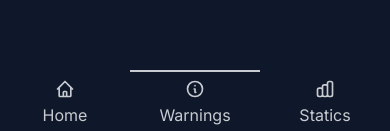
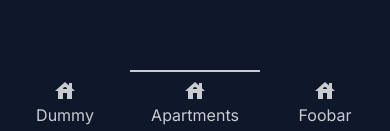
Before and after one commit to oskkos/pongo, a Next.js app: page /apartments/add in a window 390 px wide. Shown: the part 710-841 px from the top of the page. Built offline with nearby package versions, Linux system fonts and the light colour scheme.

Commit message:
feat: :sparkles: Enhance navigation with new links and improve apartment card interactivity

```diff
--- a/src/app/apartments/add/page.tsx
+++ b/src/app/apartments/add/page.tsx
@@ -58,7 +58,7 @@ export default function AddNewApartment() {
   return (
     <div className="flex justify-center items-center">
       {toast.visible && (
-        <div className="toast">
+        <div className="toast z-50">
           <div className={`alert ${toast.type}`}>
             <span>{toast.message}</span>
           </div>
--- a/src/app/layout.tsx
+++ b/src/app/layout.tsx
@@ -3,7 +3,12 @@ import { Metadata } from 'next';
 import './globals.css';
 
 import { Inter } from 'next/font/google';
+import Link from 'next/link';
 import { GiMonkey } from 'react-icons/gi';
+import { MdHouse } from 'react-icons/md';
+
+import { i18n } from '@/lib/i18n';
+import { BottomNavAction, TopNavAction } from './navbarButtons';
 
 const inter = Inter({ subsets: ['latin'] });
 
@@ -17,66 +22,35 @@ export default function RootLayout({ children }: { children: React.ReactNode })
     <html lang="en">
       <body className={inter.className}>
         <div className="navbar sticky top-0 z-50 bg-base-300">
-          <div className="text-2xl font-bold">
+          <Link href="/" className="text-2xl font-bold">
             <GiMonkey size={40} className="mr-2" />
             <span>pongo</span>
+          </Link>
+
+          <div className="hidden md:inline-flex ml-8 inline-flex gap-2">
+            <TopNavAction path="/dummy" label={'Dummy'}>
+              <MdHouse size={24} />
+            </TopNavAction>
+            <TopNavAction path="/apartments" label={i18n.Apartments}>
+              <MdHouse size={24} />
+            </TopNavAction>
+            <TopNavAction path="/foobar" label={'Foobar'}>
+              <MdHouse size={24} />
+            </TopNavAction>
           </div>
         </div>
-
         <main className="container mx-auto pb-16 md:pb-0">{children}</main>
 
         <div className="btm-nav visible md:invisible">
-          <button>
-            <svg
-              xmlns="http://www.w3.org/2000/svg"
-              className="h-5 w-5"
-              fill="none"
-              viewBox="0 0 24 24"
-              stroke="currentColor"
-            >
-              <path
-                strokeLinecap="round"
-                strokeLinejoin="round"
-                strokeWidth="2"
-                d="M3 12l2-2m0 0l7-7 7 7M5 10v10a1 1 0 001 1h3m10-11l2 2m-2-2v10a1 1 0 01-1 1h-3m-6 0a1 1 0 001-1v-4a1 1 0 011-1h2a1 1 0 011 1v4a1 1 0 001 1m-6 0h6"
-              />
-            </svg>
-            <span className="btm-nav-label">Home</span>
-          </button>
-          <button className="active">
-            <svg
-              xmlns="http://www.w3.org/2000/svg"
-              className="h-5 w-5"
-              fill="none"
-              viewBox="0 0 24 24"
-              stroke="currentColor"
-            >
-              <path
-                strokeLinecap="round"
-                strokeLinejoin="round"
-                strokeWidth="2"
-                d="M13 16h-1v-4h-1m1-4h.01M21 12a9 9 0 11-18 0 9 9 0 0118 0z"
-              />
-            </svg>
-            <span className="btm-nav-label">Warnings</span>
-          </button>
-          <button>
-            <svg
-              xmlns="http://www.w3.org/2000/svg"
-              className="h-5 w-5"
-              fill="none"
-              viewBox="0 0 24 24"
-              stroke="currentColor"
-            >
-              <path
-                strokeLinecap="round"
-                strokeLinejoin="round"
-                strokeWidth="2"
-                d="M9 19v-6a2 2 0 00-2-2H5a2 2 0 00-2 2v6a2 2 0 002 2h2a2 2 0 002-2zm0 0V9a2 2 0 012-2h2a2 2 0 012 2v10m-6 0a2 2 0 002 2h2a2 2 0 002-2m0 0V5a2 2 0 012-2h2a2 2 0 012 2v14a2 2 0 01-2 2h-2a2 2 0 01-2-2z"
-              />
-            </svg>
-            <span className="btm-nav-label">Statics</span>
-          </button>
+          <BottomNavAction path="/dummy" label={'Dummy'}>
+            <MdHouse size={24} />
+          </BottomNavAction>
+          <BottomNavAction path="/apartments" label={i18n.Apartments}>
+            <MdHouse size={24} />
+          </BottomNavAction>
+          <BottomNavAction path="/foobar" label={'Foobar'}>
+            <MdHouse size={24} />
+          </BottomNavAction>
         </div>
       </body>
     </html>
--- /dev/null
+++ b/src/app/navbarButtons.tsx
@@ -0,0 +1,32 @@
+'use client';
+
+import Link from 'next/link';
+import { usePathname } from 'next/navigation';
+import { JSX } from 'react';
+
+export function TopNavAction({ path, label, children }: { path: string; label: string; children: JSX.Element }) {
+  const currentPath = usePathname();
+  const buttonClass = currentPath.startsWith(path) ? 'btn btn-outline' : 'btn btn-ghost';
+  return (
+    <Link href={path}>
+      <button className={`flex-col gap-1 w-36 ${buttonClass}`}>
+        {children}
+        {label}
+      </button>
+    </Link>
+  );
+}
+
+export function BottomNavAction({ path, label, children }: { path: string; label: string; children: JSX.Element }) {
+  const currentPath = usePathname();
+  const activeClass = currentPath.startsWith(path) ? 'active' : '';
+
+  return (
+    <Link href={path} className={activeClass}>
+      <button className="flex flex-col items-center">
+        {children}
+        <span className="btm-nav-label">{label}</span>
+      </button>
+    </Link>
+  );
+}
--- a/src/components/apartmentCard.tsx
+++ b/src/components/apartmentCard.tsx
@@ -1,9 +1,11 @@
 import { Apartment } from '@prisma/client';
+import Link from 'next/link';
 
 import Image from '@/components/image';
 
 export default function ApartmentCard({ apartment }: { apartment: Apartment }) {
   return (
+    <Link href={`/apartments/${apartment.slug}`}>
       <div className="card bg-neutral text-neutral-content w-72 shadow-xl my-4">
         <figure className="w-full h-36">
           <Image
@@ -24,17 +26,6 @@ export default function ApartmentCard({ apartment }: { apartment: Apartment }) {
           </p>
         </div>
       </div>
+    </Link>
   );
 }
-
-/*
-      src="jg8db3klrfrjh3xxrsk4" // Use this sample image or upload your own via the Media Explorer
-      width="500" // Transform the image: auto-crop to square aspect_ratio
-      height="500"
-      crop={{
-        type: 'auto',
-        source: true,
-      }}
-      alt="Sample image"
-
-*/
--- a/src/lib/i18n.ts
+++ b/src/lib/i18n.ts
@@ -1,6 +1,7 @@
 export const i18n = {
   AddNewApartment: 'Add New Apartment',
   ApartmentAdded: 'Apartment added',
+  Apartments: 'Apartments',
   ApartmentSize: 'Apartment size',
   Description: 'Description',
   Error: 'Oops, we faced an error',
```
Lines whose indentation alone changed are shown as unchanged.
